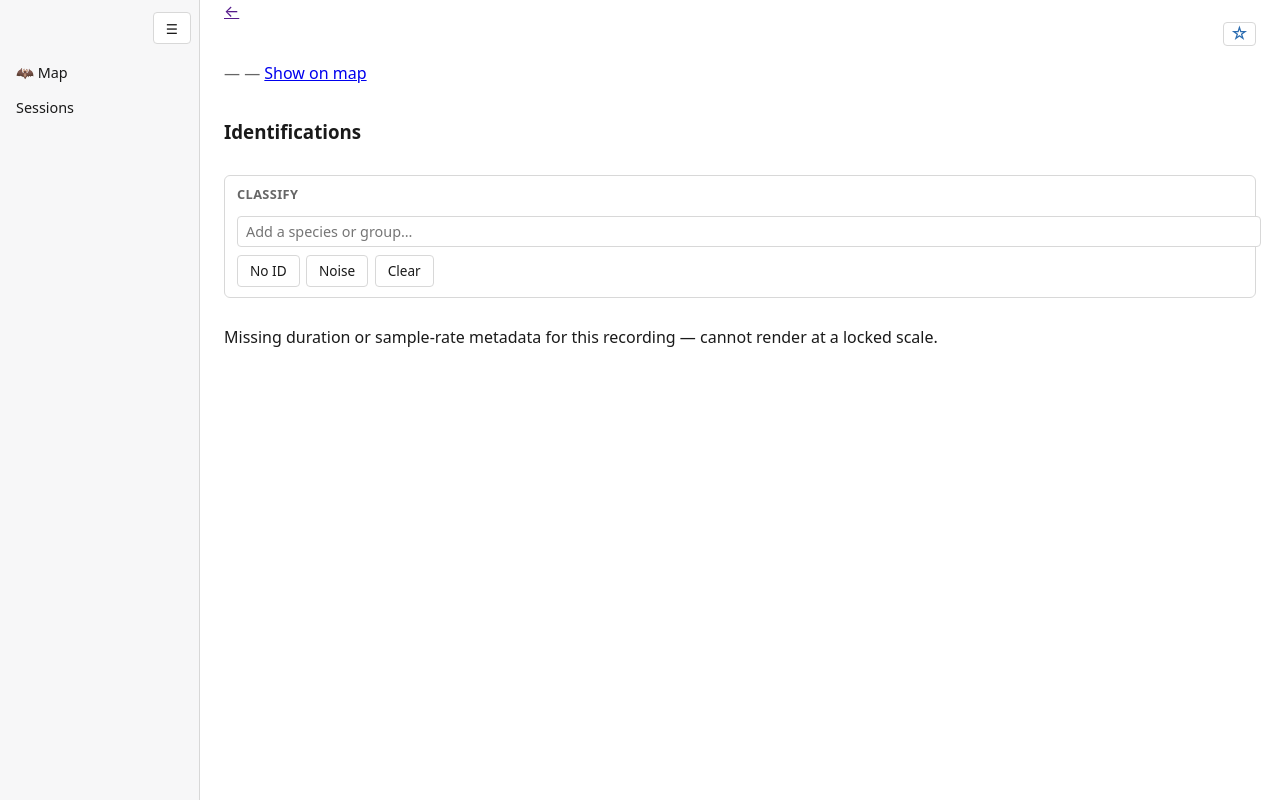
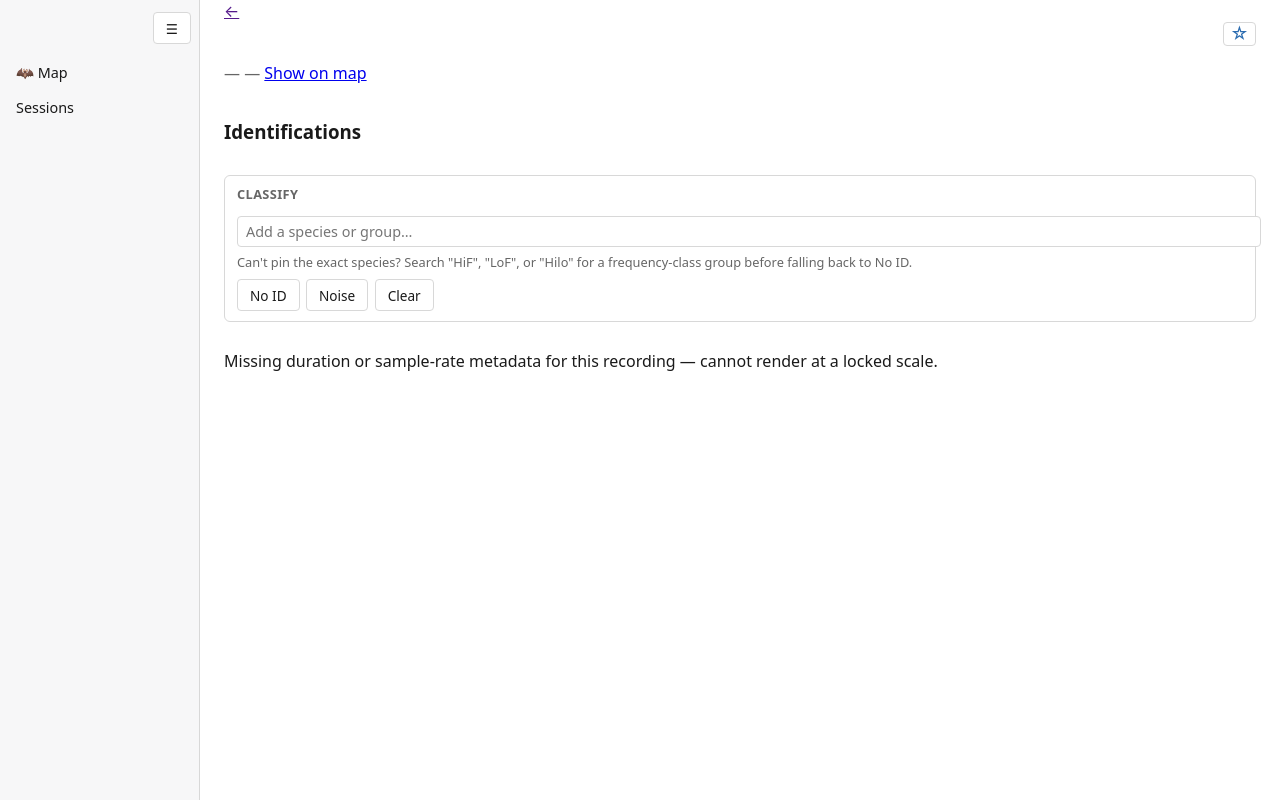
Before and after one commit to bytehexe/fledermap, a Python web app: template src/fledermap/web/templates/recording_details.html in a window 1280 px wide. Run offline with Jinja, Linux system fonts and the light colour scheme; the template is opened without the code that fills it, so the values that code supplies are empty; some libraries are stand-ins or nearby versions.

Commit message:
feat: hint toward HiF/LoF/Hilo when classifier search comes up empty
Manual classification UI follow-up #3 (from the 2026-09-05 final review): the
species search input is disabled while a manual No ID/Noise claim stands, so
the "adding a chip clears No ID" behavior was unreachable through it. Rather
than change the mutual-exclusivity model, add a hint pointing at the
frequency-class fallbacks (HiF/LoF/Hilo, already present as group taxa) a
user may not know exist:

- a static hint line always shown under the search input
- a non-clickable hint item in the suggestions dropdown when a search
  returns zero matches

Live-verified against a temp `fledermap serve` instance with headless
Chrome: static hint renders, empty-search hint shows and keeps the dropdown
visible, and a real match (e.g. searching "HiF") is not shadowed by the
hint.

Note: the real dev DB doesn't have the HiF/LoF/Hilo taxa rows yet -- same
already-tracked "not yet deployed" gap as the manual-classification crash
fix (pipx still on dev313). This hint resolves to real matches once that
deploy happens; no extra step needed since seed_taxonomy runs on every
ingest cycle.

Co-Authored-By: Claude Sonnet 5 <noreply@anthropic.com>
Claude-Session: https://claude.ai/code/session_01FgqEf89xFgRsPq8wQrH1Eh

```diff
--- a/src/fledermap/web/static/app.css
+++ b/src/fledermap/web/static/app.css
@@ -742,4 +742,15 @@ button:disabled { cursor: default; opacity: 0.5; }
 }
 .classifier-suggestions li { padding: 0.3rem 0.5rem; cursor: pointer; }
 .classifier-suggestions li:hover { background: var(--color-bg-subtle); }
+.classifier-suggestions li.classifier-suggestion-hint {
+  cursor: default;
+  color: var(--color-muted);
+  font-size: 0.8rem;
+}
+.classifier-suggestions li.classifier-suggestion-hint:hover { background: none; }
+.classifier-hint {
+  margin: 0.4rem 0 0;
+  font-size: 0.8rem;
+  color: var(--color-muted);
+}
 .classifier-actions { display: flex; gap: 0.4rem; margin-top: 0.5rem; }
--- a/src/fledermap/web/static/classifier_box.js
+++ b/src/fledermap/web/static/classifier_box.js
@@ -38,7 +38,14 @@ function initClassifierBox(box) {
       .filter((t) => !already.has(String(t.id)) && matchesQuery(t, query))
       .slice(0, 10);
     if (matches.length === 0) {
-      suggestionsEl.hidden = true;
+      // Nothing matched -- rather than just hiding the dropdown and leaving
+      // the user stuck, point at the frequency-class fallbacks (HiF/LoF/
+      // Hilo, always present in searchIndex) they may not know exist.
+      const hint = document.createElement("li");
+      hint.className = "classifier-suggestion-hint";
+      hint.textContent = 'No match. Try "HiF", "LoF", or "Hilo" for a frequency-class group.';
+      suggestionsEl.appendChild(hint);
+      suggestionsEl.hidden = false;
       return;
     }
     for (const taxon of matches) {
--- a/src/fledermap/web/templates/_classifier_box.html
+++ b/src/fledermap/web/templates/_classifier_box.html
@@ -39,6 +39,10 @@
     {% if manual_verdict is not none and manual_verdict.value in ("no_id", "noise") %}disabled{% endif %}
   >
   <ul id="classifier-suggestions" class="classifier-suggestions" hidden></ul>
+  <p class="classifier-hint">
+    Can't pin the exact species? Search "HiF", "LoF", or "Hilo" for a frequency-class group
+    before falling back to No ID.
+  </p>
   <div class="classifier-actions">
     <button
       type="button"
```
